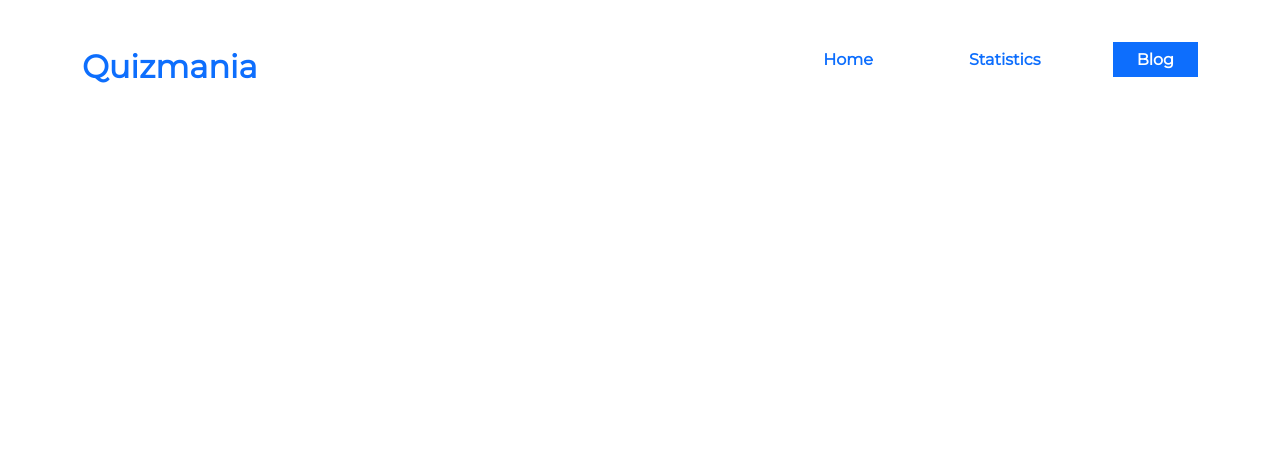
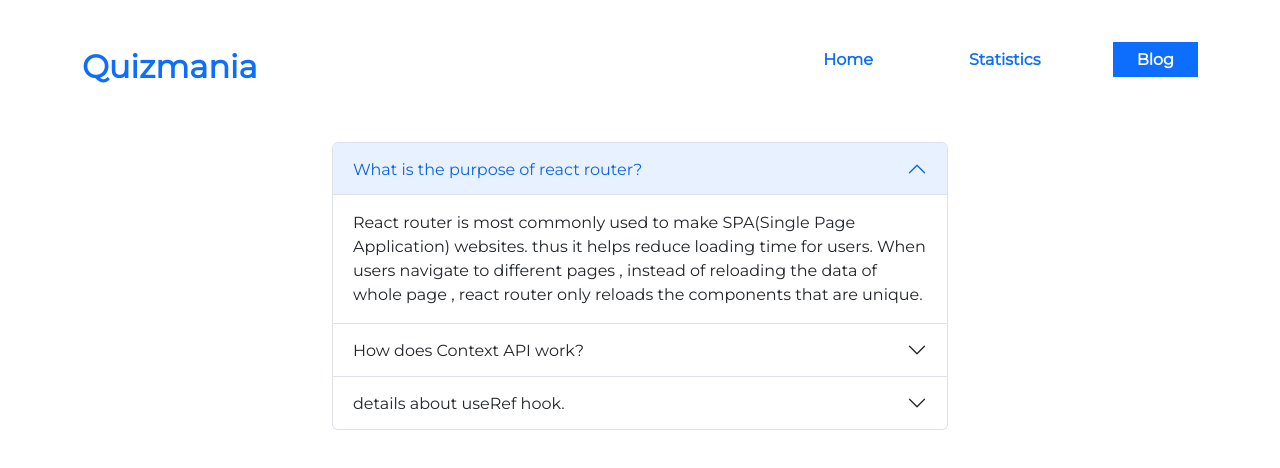
Before and after one commit to nazmussakibofficial/quizmania, a React (Create React App) app: page /blog in a window 1280 px wide. Shown: the top 468 px of the page. Built offline with nearby package versions, Linux system fonts and the light colour scheme.

Commit message:
blog page added

```diff
--- a/src/components/Blog/Blog.js
+++ b/src/components/Blog/Blog.js
@@ -1,8 +1,33 @@
 import React from 'react';
+import Accordion from 'react-bootstrap/Accordion';
 
 const Blog = () => {
     return (
-        <div>
+        <div className='container w-50'>
+            <Accordion defaultActiveKey="0">
+                <Accordion.Item eventKey="0">
+                    <Accordion.Header>What is the purpose of react router?</Accordion.Header>
+                    <Accordion.Body>
+                        React router is most commonly used to make SPA(Single Page Application) websites. thus it helps reduce loading time for users. When users navigate to different pages ,
+                        instead of reloading the data of whole page , react router only reloads the components that are unique.
+                    </Accordion.Body>
+                </Accordion.Item>
+                <Accordion.Item eventKey="1">
+                    <Accordion.Header>How does Context API work?</Accordion.Header>
+                    <Accordion.Body>
+                        Context API is used to pass data through component tree without having to pass props down manually at every level. Typically we have to use prop drilling
+                        (manually passing down data to the bottom of a component tree) so that the component at the end of that tree can access the data. But Context API saves the data and can share the data to
+                        any component in a component tree.
+                    </Accordion.Body>
+                </Accordion.Item>
+                <Accordion.Item eventKey="2">
+                    <Accordion.Header>details about useRef hook.</Accordion.Header>
+                    <Accordion.Body>
+                        useRef hook is used to store reference of the element. Most important thing about useRef is that it doesn't cause re-render. It also holds a mutable value so the value
+                        can be changed any time. It also can be used to directly access DOM elements.
+                    </Accordion.Body>
+                </Accordion.Item>
+            </Accordion>
 
         </div>
     );
--- a/src/components/ErrorPage/ErrorPage.js
+++ b/src/components/ErrorPage/ErrorPage.js
@@ -294,7 +294,7 @@ const ErrorPage = () => {
                 </div>
             </div>
             <div className='d-flex justify-content-center'>
-                <button className='mt-5 py-2 px-4 bg-primary border-0 rounded'><Link className='text-white text-decoration-none' to='/'>Back To Home</Link></button>
+                <button className='mt-5 py-2 px-4 bg-primary border-0 rounded'><Link className='text-white text-decoration-none fw-semibold' to='/'>Back To Home</Link></button>
             </div>
         </div>
     );
```
